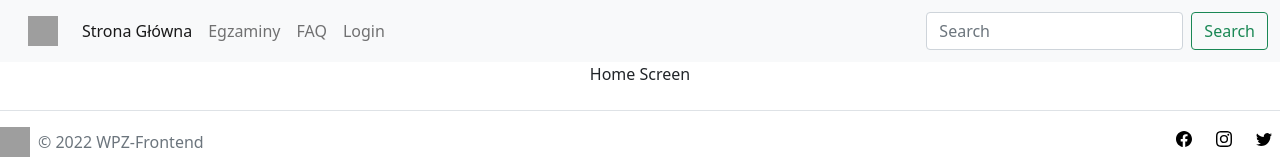
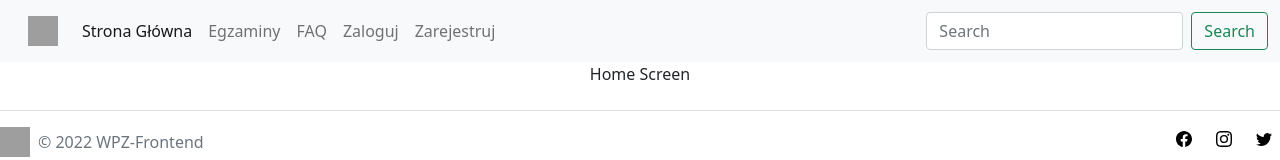
Before and after one commit to bkstud/WPZ-Frontend, a React (Create React App) app: page / in a window 1280 px wide. Shown: the top 160 px of the page. Built offline with nearby package versions, Linux system fonts and the light colour scheme; grey boxes are pictures that could not be loaded.

Commit message:
[#6] Minor changes to header menu text and option

```diff
--- a/src/components/Header.jsx
+++ b/src/components/Header.jsx
@@ -25,9 +25,24 @@ const Header = () => {
                         <li className="nav-item">
                             <NavLink className="nav-link" to="/about">FAQ</NavLink>
                         </li>
-                        <li className="nav-item">
-                            <NavLink className="nav-link" id="login_profile" to={isLoggedin ? "/profile" : "/login"}>{isLoggedin ? "Profile" : "Login"}</NavLink>
-                        </li>
+                        {isLoggedin ?
+                        <React.Fragment>
+                            <li className="nav-item">
+                                <NavLink className="nav-link" id="login_profile" to="/profile">Profil</NavLink>
+                            </li>
+                            <li className="nav-item">
+                                <NavLink className="nav-link" id="login_profile" to="/logout">Wyloguj</NavLink>
+                            </li>
+                        </React.Fragment> :
+                        <React.Fragment>
+                            <li className="nav-item">
+                                <NavLink className="nav-link" id="login_profile" to="/login">Zaloguj</NavLink>
+                            </li>
+                            <li className="nav-item">
+                                <NavLink className="nav-link" id="login_profile" to="/signin">Zarejestruj</NavLink>
+                            </li>
+                        </React.Fragment>
+                        }
                     </ul>
                     <form className="d-flex">
                         <input className="form-control me-2" type="search" placeholder="Search" aria-label="Search" />
```
